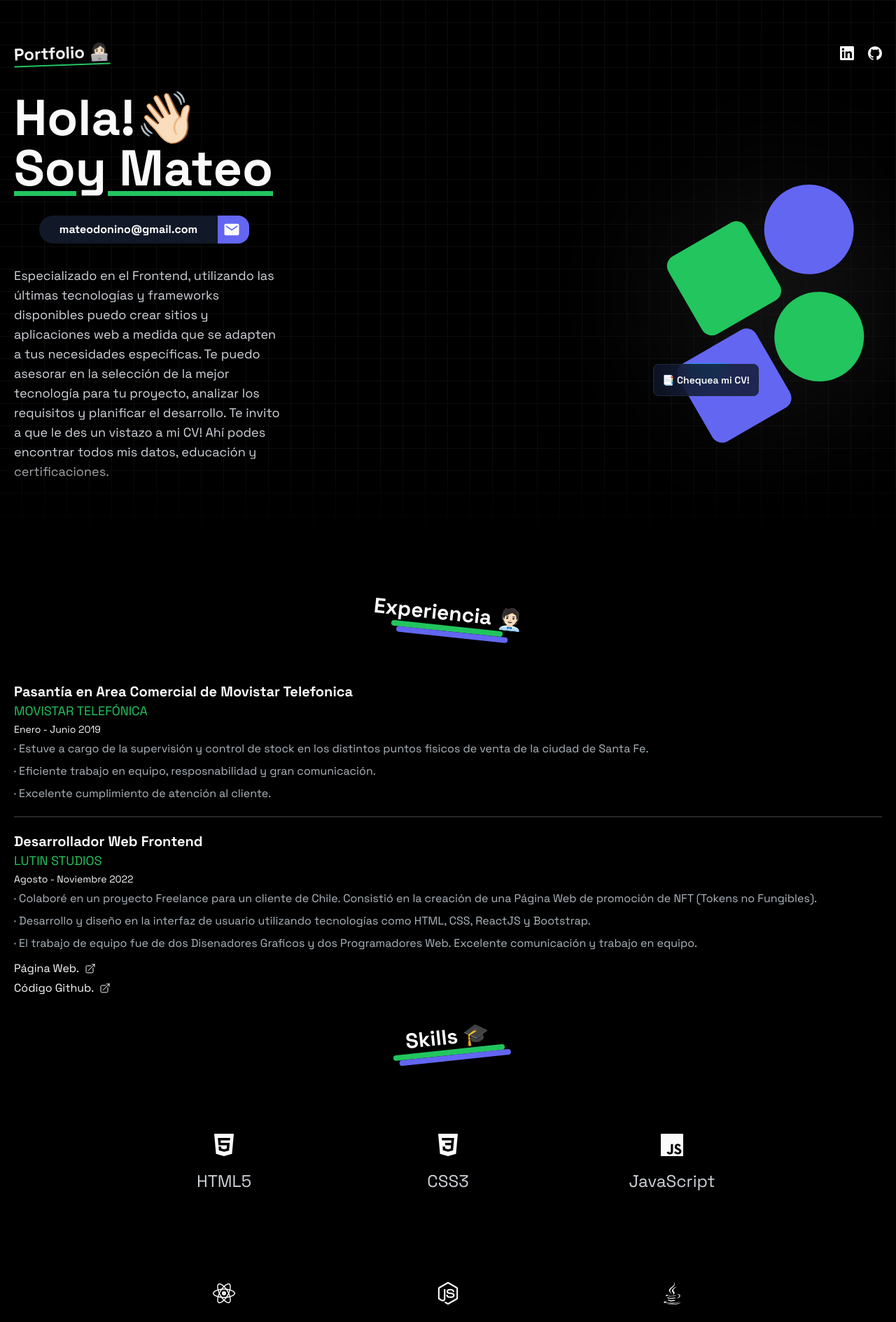
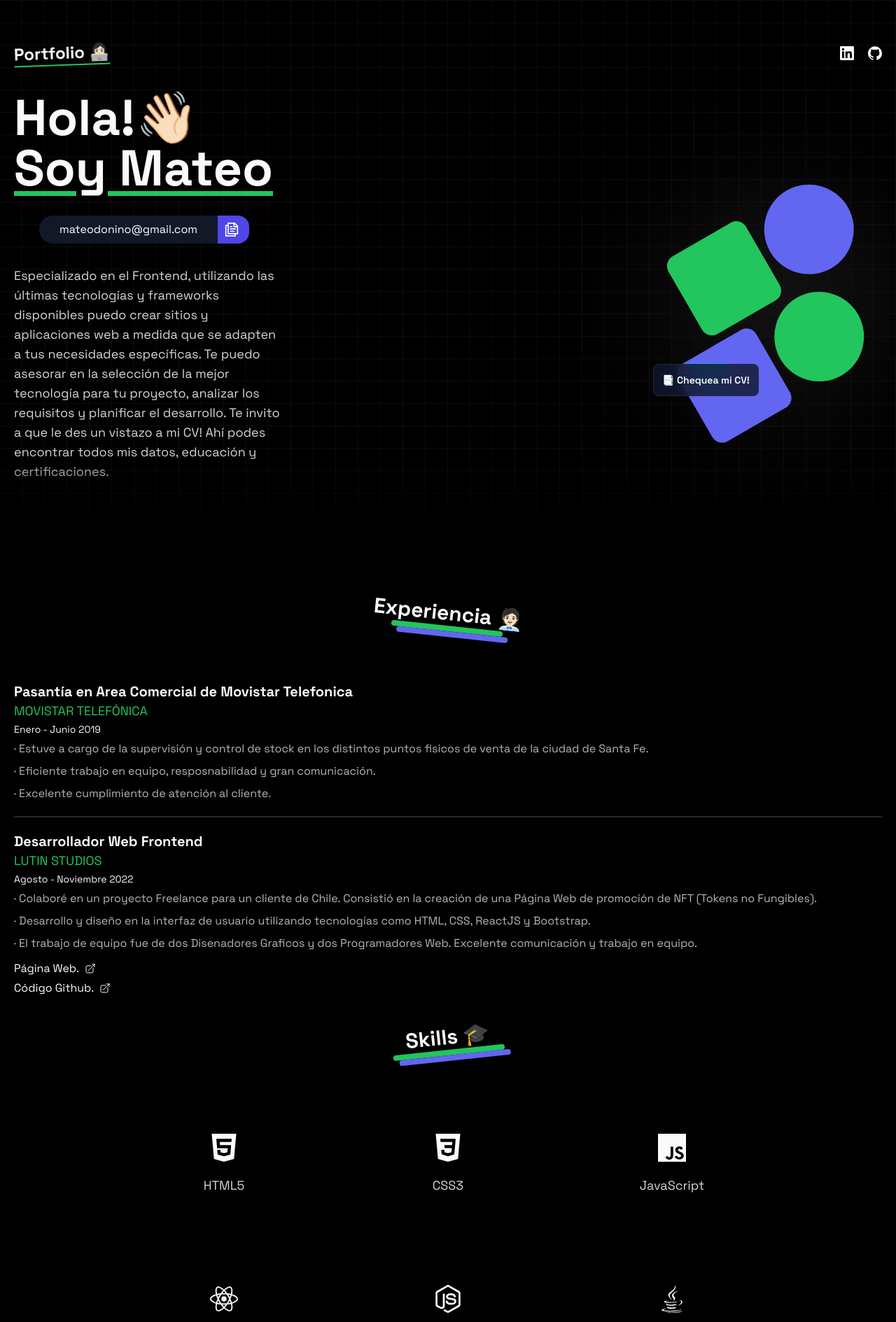
Before and after one commit to MateoDonino/porfolio-nextjs, a Next.js app: page / in a window 1280 px wide. Shown: the top 1889 px of the page at 70% size. Built offline with nearby package versions, Linux system fonts and the light colour scheme.

Commit message:
Actualización 1.8

```diff
--- a/app/(home)/components/HeroSection.tsx
+++ b/app/(home)/components/HeroSection.tsx
@@ -5,14 +5,14 @@ import { MovingBorderBtn } from "../../../components/ui/moving-border";
 import { IoMdMail } from "react-icons/io";
 import { motion } from "framer-motion";
 import { CopyToClipboard } from "react-copy-to-clipboard";
-
+import { GrCopy } from "react-icons/gr";
 export default function HeroSection() {
   const [copied, setCopied] = useState(false);
-
   const handleCopy = () => {
     setCopied(true);
     setTimeout(() => setCopied(false), 1500);
   };
+
   return (
     <div className="min-h-[60vh] flex flex-col-reverse gap-14 lg:gap-0 lg:flex-row items-center justify-between">
       <motion.div
@@ -28,17 +28,17 @@ export default function HeroSection() {
             </span>
           </h1>
           <div className="ml-9 flex flex-row bg-gray-900 h-10 w-[300px] rounded-[30px]">
-            <span className="flex flex-col justify-center text-white font-bold grow-[1] max-w-[90%] text-center">
+            <span className="flex flex-col justify-center text-white grow-[1] max-w-[90%] text-center">
               mateodonino@gmail.com
             </span>
-            <div className="w-[15%] bg-indigo-500 rounded-r-2xl">
+            <div className="w-[15%] bg-indigo-600 rounded-r-2xl">
               <CopyToClipboard text="mateodonino@gmail.com" onCopy={handleCopy}>
                 <div>
-                  <IoMdMail className="w-6 h-6 mt-2 ml-2 cursor-pointer" />
+                  <GrCopy className="w-6 h-5 mt-2.5 ml-2 cursor-pointer hover:scale-125 transition-all" />
                 </div>
               </CopyToClipboard>
               {copied && (
-                <p className=" mt-3 font-semibold text-green-500">Copiado!</p>
+                <p className=" mt-3.5 font-semibold text-green-500">Copiado!</p>
               )}
             </div>
           </div>
--- a/components/ui/card-hover-effect.tsx
+++ b/components/ui/card-hover-effect.tsx
@@ -47,10 +47,8 @@ export const HoverEffect = ({
             </AnimatePresence>
             <div className="rounded-md w-full p-4 overflow-hidden bg-black group-hover:ring-2 ring-green-500 relative z-20 transition-all duration-500 cursor-pointer">
               <div className="py-10 z-50 relative space-y-5">
-                <Icon className="w-8 h-8 mx-auto" />
-                <p className="text-2xl font-boold text-center text-gray-300">
-                  {item.text}
-                </p>
+                <Icon className="w-10 h-10 mx-auto" />
+                <p className="text-lg text-center text-gray-300">{item.text}</p>
               </div>
             </div>
           </div>
```
